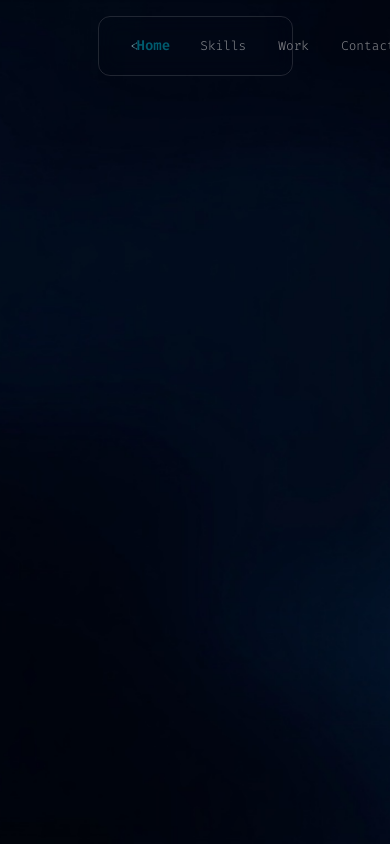
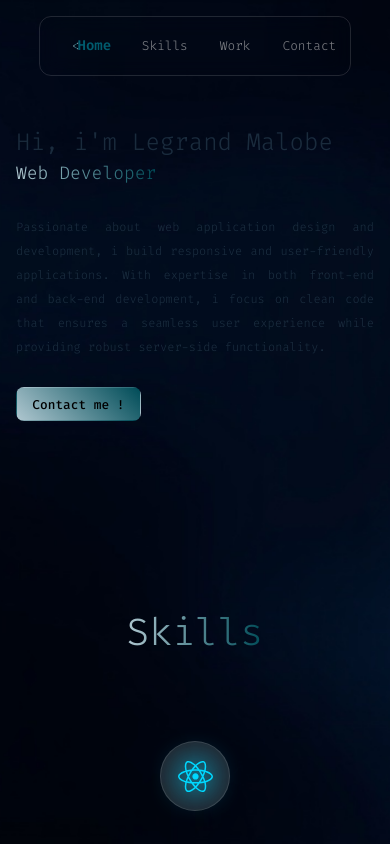
Before and after one commit to Legrand-Malobe/portfolio, a React (Vite) app: page / in a window 390 px wide. Built offline with nearby package versions, Linux system fonts and the light colour scheme.

Commit message:
home responsive design

```diff
--- a/src/components/header/Header.scss
+++ b/src/components/header/Header.scss
@@ -70,6 +70,12 @@ header {
   }
 }
 
+@media screen and (max-width: variable.$tablet-breakpoint) {
+  header {
+    width: 80%;
+  }
+}
+
 
 @keyframes header-animation {
   0% {
--- a/src/components/landingpage/home/Home.tsx
+++ b/src/components/landingpage/home/Home.tsx
@@ -7,12 +7,11 @@ import { ActiveLinkContext } from '../../../context/ActiveLinkContext';
 export default function Home() {
   const containerRef = useRef<HTMLDivElement | null>(null);
   const [isVisible, setIsVisible] = useState(false);
-  const [windowWidth, setWindowWidth] = useState(window.innerWidth);
   const { setActiveLink } = useContext(ActiveLinkContext);
 
 
   useEffect(() => {
-    triggerAnimation(containerRef, setIsVisible, windowWidth, setWindowWidth)
+    triggerAnimation(containerRef, setIsVisible)
   }, [isVisible]);
 
 
--- a/src/components/landingpage/home/home.scss
+++ b/src/components/landingpage/home/home.scss
@@ -80,6 +80,52 @@
   }
 }
 
+@media screen and (max-width:1100px) {
+  .home-container {
+
+    .home-content .home-intro {
+      .title {
+        .name {
+          font-size: 32px;
+        }
+
+        .profession {
+          font-size: 24px;
+        }
+      }
+    }
+  }
+}
+
+@media screen and (max-width:720px) {
+  .home-container {
+
+    .home-content {
+      flex-direction: column;
+
+      .home-intro {
+        width: 100%;
+        .title {
+          .name {
+            font-size: 24px;
+          }
+
+          .profession {
+            font-size: 18px;
+          }
+        }
+        .description{
+          font-size: 12px;
+          line-height: 24px;
+        }
+      }
+      .home-img{
+        display: none;
+      }
+    }
+  }
+}
+
 @keyframes intro-animation {
   0% {
     left: -10rem;
@@ -114,11 +160,12 @@
   }
 }
 
-@keyframes fade-out{
-  0%{
+@keyframes fade-out {
+  0% {
     opacity: 1;
   }
-  100%{
+
+  100% {
     opacity: 0;
   }
 }
--- a/src/components/landingpage/skill/Skill.tsx
+++ b/src/components/landingpage/skill/Skill.tsx
@@ -16,7 +16,6 @@ export default function Skill() {
 
   const containerRef = useRef<HTMLDivElement | null>(null);
   const [isVisible, setIsVisible] = useState(false);
-  const [windowWidth, setWindowWidth] = useState(window.innerWidth);
 
   const skillsList: SkillType[] = [
     { id: 0, icon: reactIcon, name: 'React', color: 'rgba(0, 216, 255, 0.75)' },
@@ -31,7 +30,7 @@ export default function Skill() {
   ]
 
   useEffect(() => {
-    triggerAnimation(containerRef, setIsVisible, windowWidth, setWindowWidth);
+    triggerAnimation(containerRef, setIsVisible);
   }, []);
 
   const skillStyle = (color?: string) => {
--- a/src/components/landingpage/work/SingleWork.tsx
+++ b/src/components/landingpage/work/SingleWork.tsx
@@ -6,10 +6,9 @@ import { triggerAnimation } from "../../../utils/triggerAnimation";
 export default function SingleWork({ work }: { work: RecentWorkType }) {
   const containerRef = useRef<HTMLDivElement | null>(null);
   const [isVisible, setIsVisible] = useState(false);
-  const [windowWidth, setWindowWidth] = useState(window.innerWidth);
 
   useEffect(() => {
-    triggerAnimation(containerRef, setIsVisible, windowWidth, setWindowWidth);
+    triggerAnimation(containerRef, setIsVisible);
   }, [isVisible]);
 
   return (
--- a/src/style/variable.scss
+++ b/src/style/variable.scss
@@ -4,3 +4,5 @@ $primary-color: #0094AA;
 $font-size: .9rem;
 $gradient-primary-color: #AEC6CF;
 $gradient-secondary-color: #004C58;
+$tablet-breakpoint: 1100px;
+$mobile-breakpoint: 650px;
--- a/src/utils/triggerAnimation.ts
+++ b/src/utils/triggerAnimation.ts
@@ -3,8 +3,6 @@ import type { RefObject } from "react";
 export const triggerAnimation = (
   containerRef: RefObject<HTMLDivElement | null>,
   setIsVisible: (isVisible: boolean) => void,
-  windowWidth: number,
-  setWindowWidth: (windowWidth: number) => void
 ) => {
 
   const handleAnimation = () => {
@@ -30,16 +28,5 @@ export const triggerAnimation = (
       }
     };
   }
-  const handleResize = () => {
-    setWindowWidth(window.innerWidth)
-  };
-  window.addEventListener('resize', handleResize);
-
-  windowWidth > 850 && handleAnimation();
-  // windowWidth <= 850 && triggerAnimation(mobileContainerRef, setIsVisible);
-
-  return () => {
-    window.removeEventListener('resize', handleResize);
-  };
-
+  handleAnimation();
 }
```
